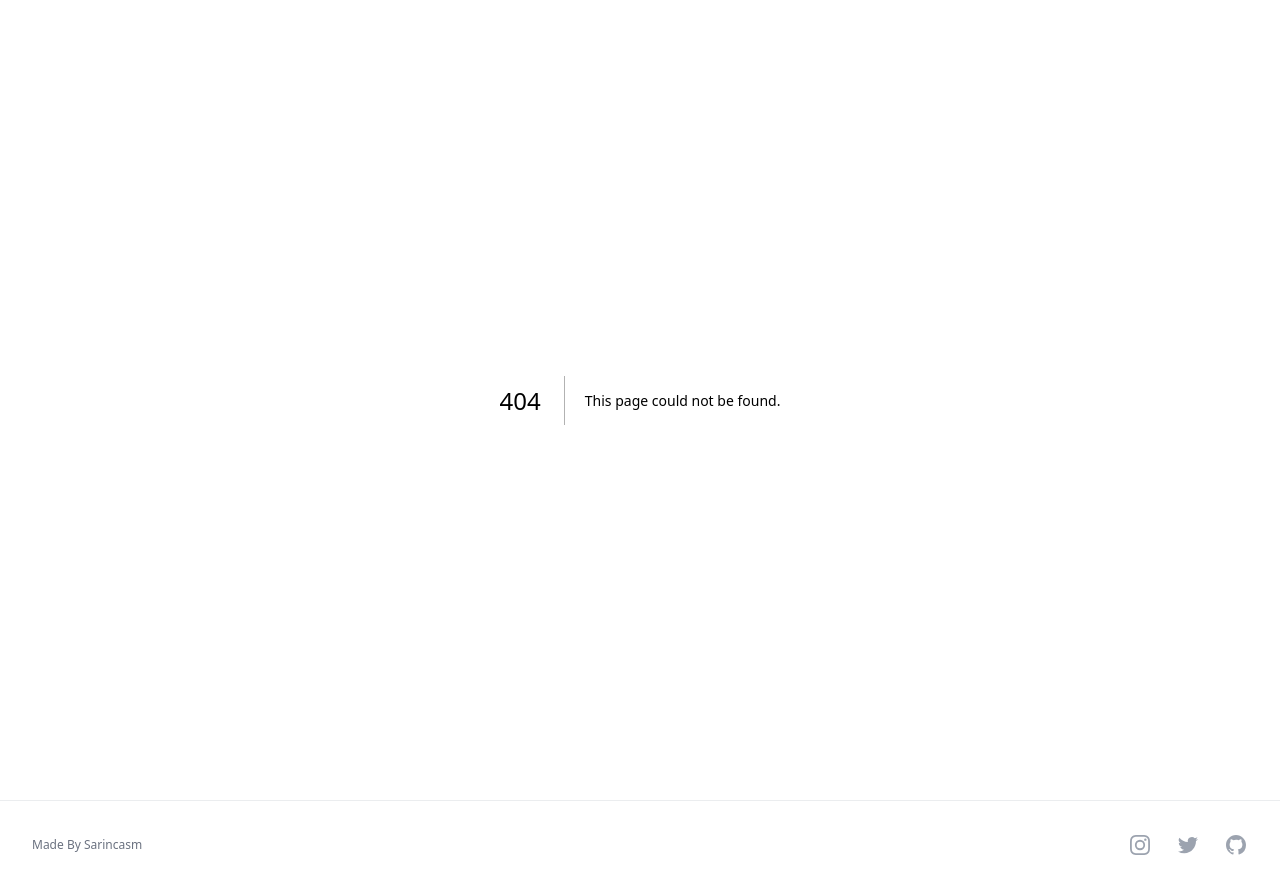
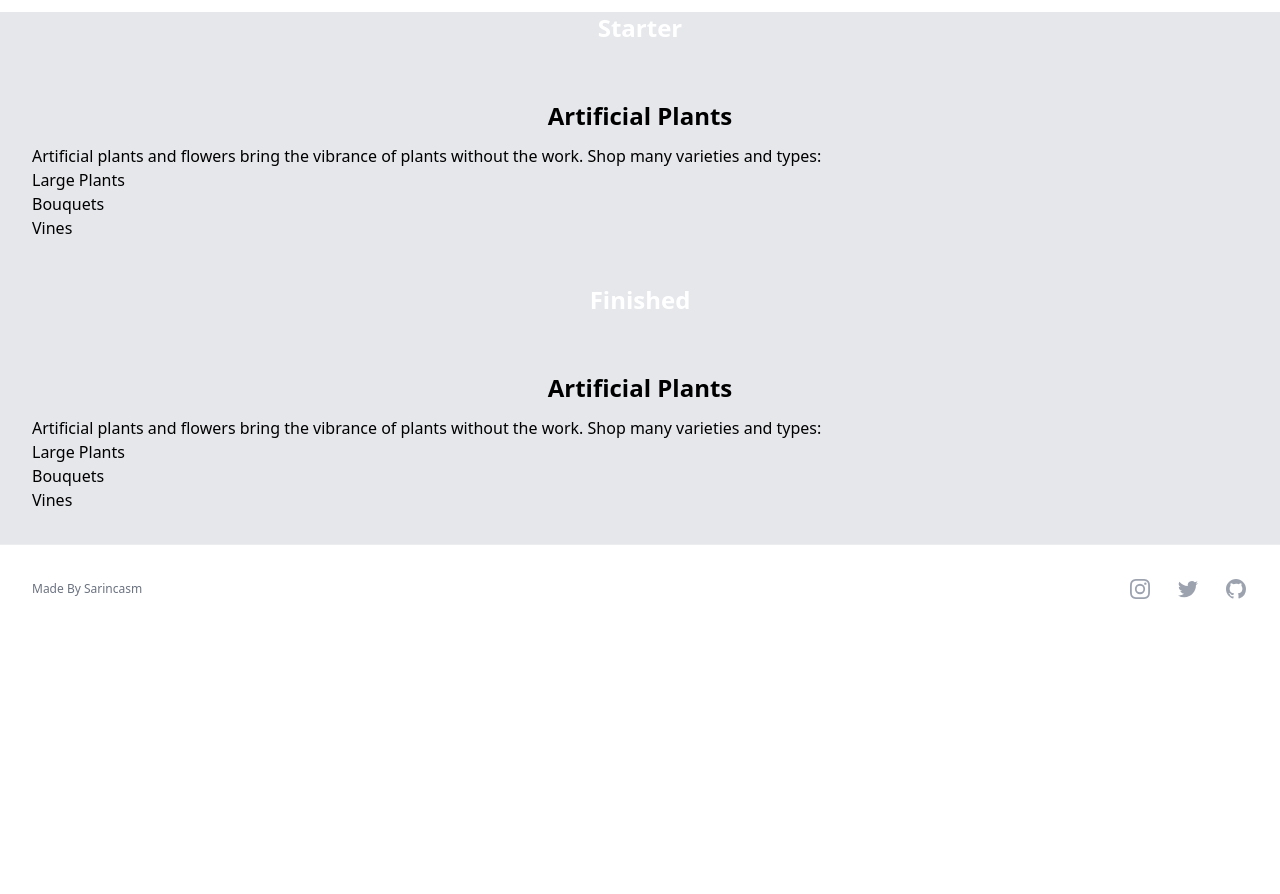
Before and after one commit to sarincasm/jar-of-dirt, a Next.js app in the folder style/css-fundamentals/: page /responsive/css-variables/dark-mode in a window 1280 px wide. Before the commit this address had no page. Shown: the top 894 px of the page. After the commit the page ends 800 px from the top, so only its background shows below. Built offline with nearby package versions, Linux system fonts and the light colour scheme.

Commit message:
css variables dark mode start

```diff
--- /dev/null
+++ b/style/css-fundamentals/app/responsive/css-variables/dark-mode/page.tsx
@@ -0,0 +1,74 @@
+function renderStarter() {
+	return (
+		<section className="p-8 bg-gray-200">
+			<main>
+				<h1 className="text-2xl font-bold my-3 text-center">
+					Artificial Plants
+				</h1>
+				<p className="">
+					Artificial plants and flowers bring the vibrance of plants
+					without the work. Shop many varieties and types:
+				</p>
+				<nav>
+					<ul>
+						<li>
+							<a href="/large">Large Plants</a>
+						</li>
+						<li>
+							<a href="bouq">Bouquets</a>
+						</li>
+						<li>
+							<a href="/vines">Vines</a>
+						</li>
+					</ul>
+				</nav>
+			</main>
+		</section>
+	)
+}
+
+function renderDone() {
+	return (
+		<section className="p-8 bg-gray-200">
+			<main>
+				<h1 className="text-2xl font-bold my-3 text-center">
+					Artificial Plants
+				</h1>
+				<p className="">
+					Artificial plants and flowers bring the vibrance of plants
+					without the work. Shop many varieties and types:
+				</p>
+				<nav>
+					<ul>
+						<li>
+							<a href="/large">Large Plants</a>
+						</li>
+						<li>
+							<a href="bouq">Bouquets</a>
+						</li>
+						<li>
+							<a href="/vines">Vines</a>
+						</li>
+					</ul>
+				</nav>
+			</main>
+		</section>
+	)
+}
+
+export default function Page() {
+	return (
+		<main className="bg-gray-200">
+			<div>
+				<h2 className="text-2xl font-bold my-3 text-center text-white">
+					Starter
+				</h2>
+				{renderStarter()}
+				<h2 className="text-2xl font-bold my-3 text-center text-white">
+					Finished
+				</h2>
+				{renderDone()}
+			</div>
+		</main>
+	)
+}
--- a/style/css-fundamentals/app/responsive/css-variables/page.tsx
+++ b/style/css-fundamentals/app/responsive/css-variables/page.tsx
@@ -15,6 +15,17 @@ export default function Page() {
 				title: categoryTitle,
 			},
 		},
+		{
+			href: '/dark-mode',
+			title: 'Dark Mode',
+			description:
+				"Let's use CSS variables to create a dark mode variant for this UI!",
+			date: '2023-10-03',
+			category: {
+				href: `${base}`,
+				title: categoryTitle,
+			},
+		},
 	].map((post) => ({...post, href: base + post.href}))
 
 	const mainTitle = 'CSS Variables'
```
